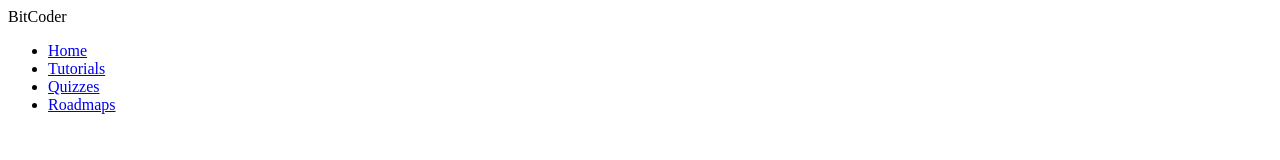
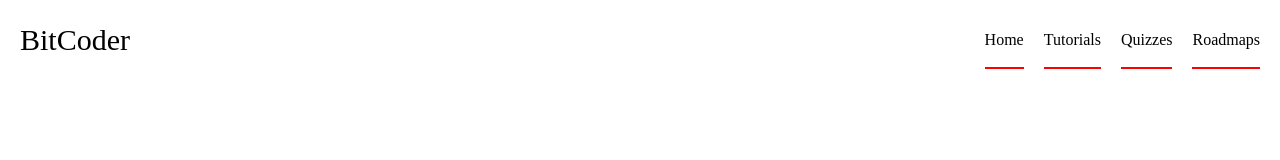
Before and after one commit to devkr047/BitCoder, a plain HTML site: page index.html in a window 1280 px wide. Drawn offline with Linux system fonts and the light colour scheme.

Commit message:
Navbar Updation

```diff
--- a/CSS/style.css
+++ b/CSS/style.css
@@ -31,4 +31,24 @@ body{
     align-items: center;
     justify-content: center;
     gap: 20px;
+    list-style-type: none;
 }
+
+#navbar ul li{
+    position: relative;
+}
+
+#navbar ul li::after{
+    content: '';
+    height: 2px;
+    width: 100%;
+    position: absolute;
+    background-color: red;
+    left: 0;
+    bottom: -20px;
+}
+
+#navbar ul li a{
+    text-decoration: none;
+    color: #000;
+}
--- a/index.html
+++ b/index.html
@@ -4,6 +4,7 @@
     <meta charset="UTF-8">
     <meta name="viewport" content="width=device-width, initial-scale=1.0">
     <title>Home - BitCoder</title>
+    <link rel="stylesheet" href="CSS/style.css">
 </head>
 <body>
     <div class="container">
```
